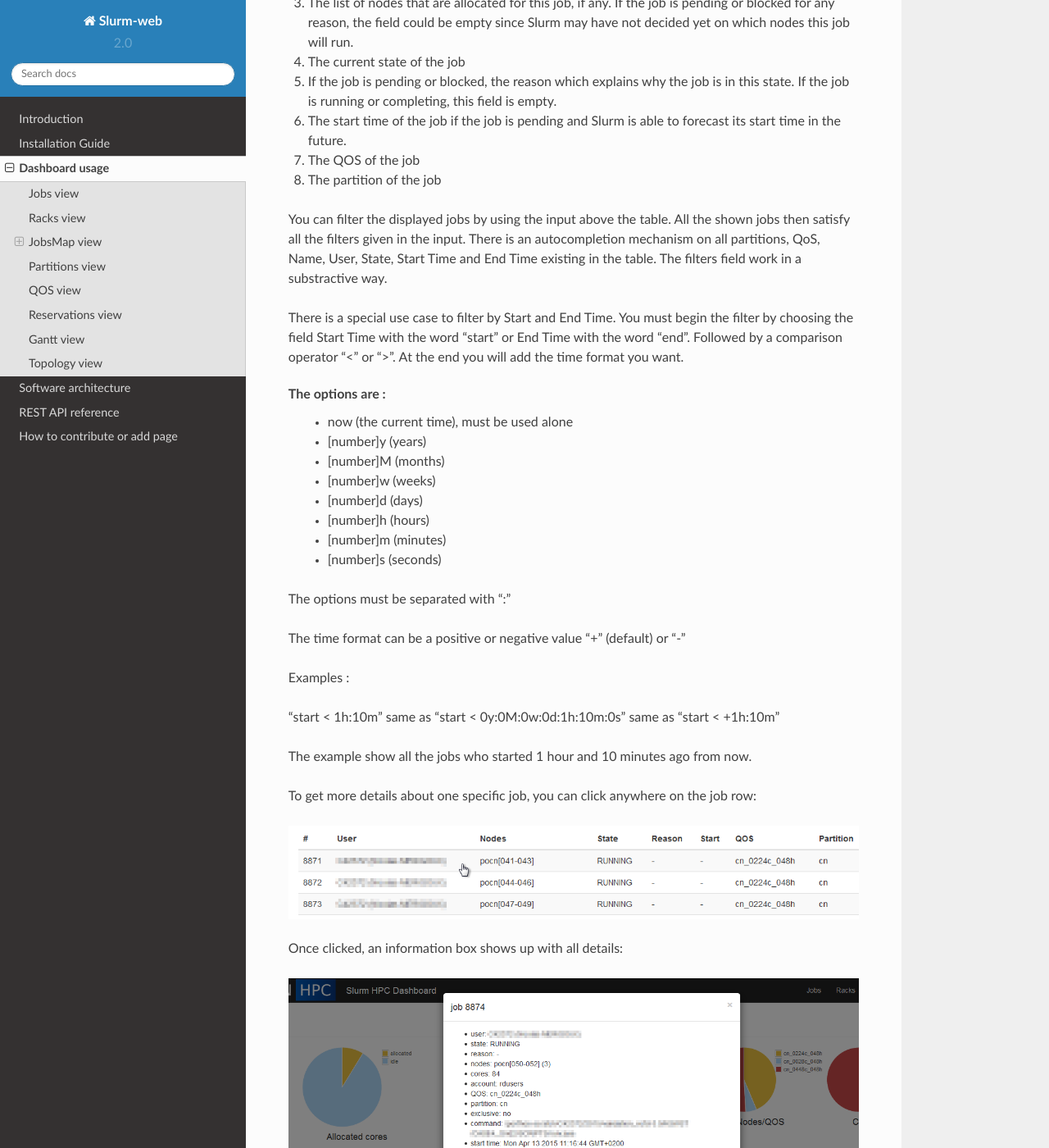
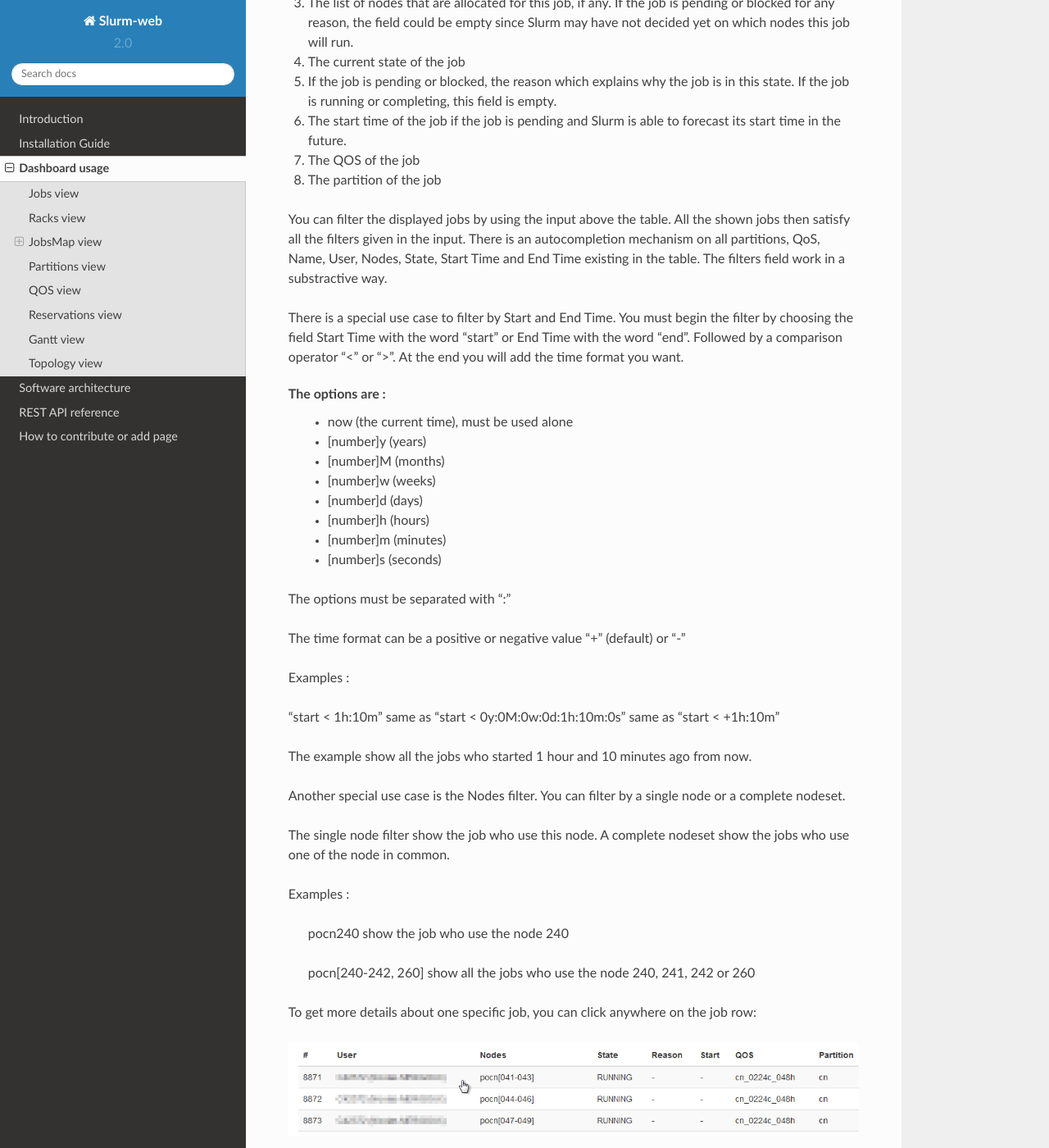
Before and after one commit to rackslab/Slurm-web, a Sphinx documentation site: the page built from doc/usage.rst, in a window 1280 px wide and 1400 px high, scrolled down 1881 px. Shown: the whole window at 82% size. Built offline with Sphinx 7.4.7 and the Read the Docs theme 2.0.0, drawn with Linux system fonts in a browser that asks for light colours.

Commit message:
nodeset filter documentation, #83

```diff
--- a/doc/usage.rst
+++ b/doc/usage.rst
@@ -74,7 +74,7 @@ There are 8 columns:
 
 You can filter the displayed jobs by using the input above the table. All the
 shown jobs then satisfy all the filters given in the input. There is an
-autocompletion mechanism on all partitions, QoS, Name, User, State, Start Time
+autocompletion mechanism on all partitions, QoS, Name, User, Nodes, State, Start Time
 and End Time existing in the table. The filters field work in a substractive
 way.
 
@@ -103,6 +103,17 @@ Examples :
 "start < +1h:10m"
 
 The example show all the jobs who started 1 hour and 10 minutes ago from now.
+
+Another special use case is the Nodes filter. You can filter by a single node or a complete nodeset.
+
+The single node filter show the job who use this node. A complete nodeset show the jobs who use
+one of the node in common.
+
+Examples :
+
+  pocn240 show the job who use the node 240
+
+  pocn[240-242, 260] show all the jobs who use the node 240, 241, 242 or 260
 
 To get more details about one specific job, you can click anywhere on the job
 row:
```
